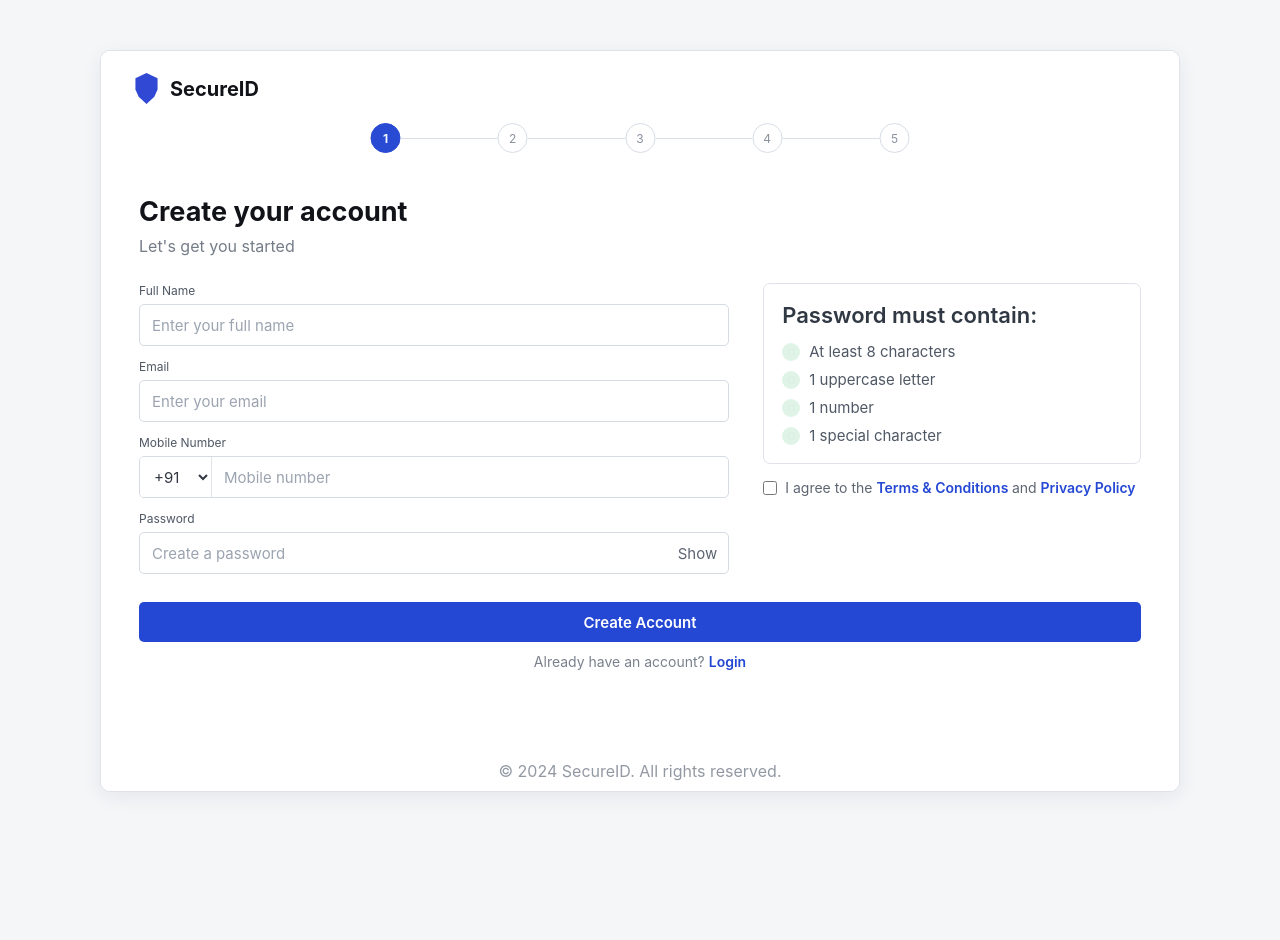
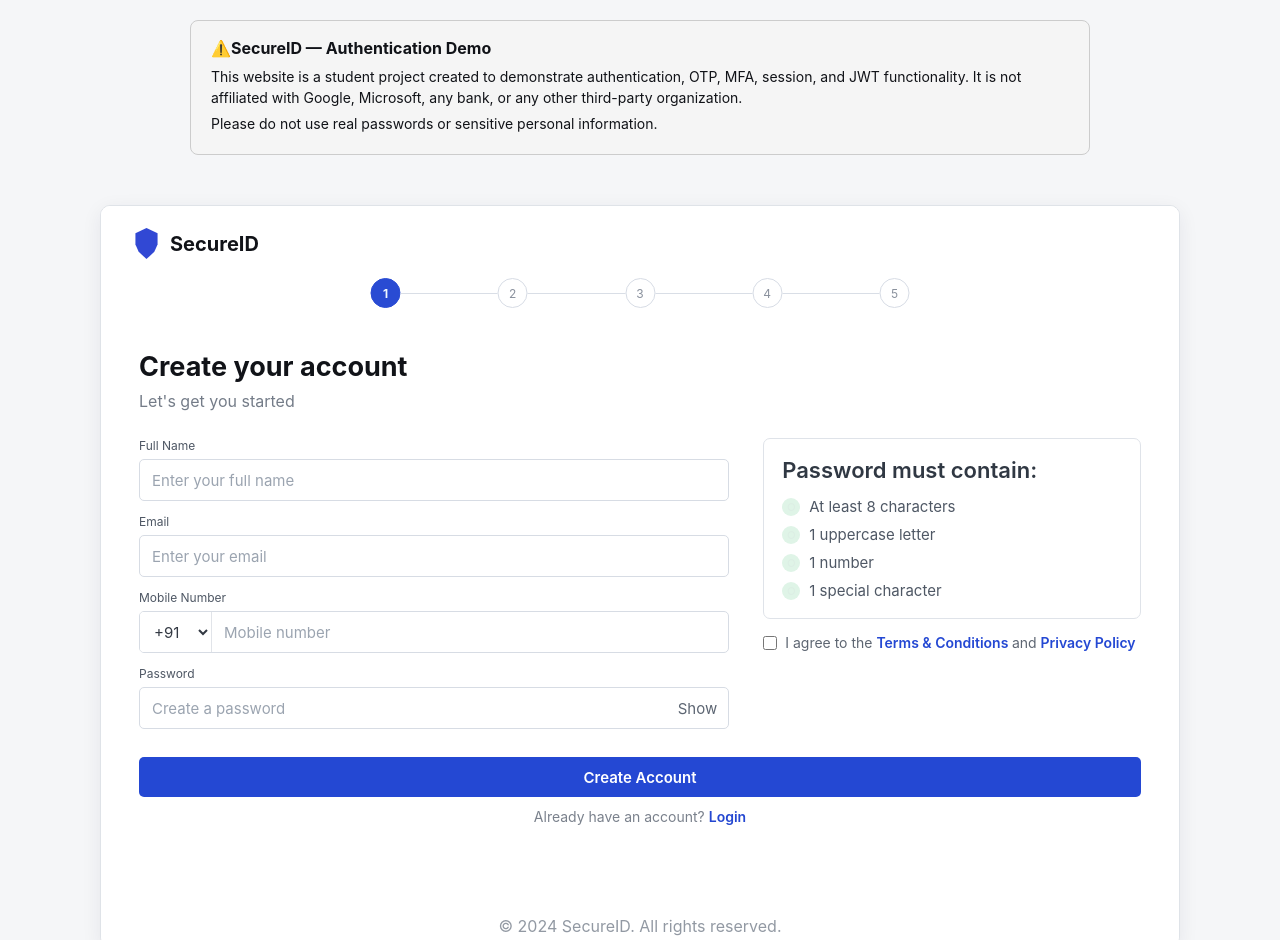
Before and after one commit to AdarshaNaskar/AdarshaNaskar_SecureID, a website: page frontend/index.html in a window 1280 px wide. Shown: the top 940 px of the page. Before the commit the page ends 842 px from the top, so only its background shows below. Drawn offline with Linux system fonts and the light colour scheme.

Commit message:
Identify SecureID as authentication demo

```diff
--- a/frontend/css/style.css
+++ b/frontend/css/style.css
@@ -2,6 +2,27 @@
   box-sizing: border-box;
   margin: 0;
   padding: 0;
+}
+
+.demo-notice {
+  max-width: 900px;
+  margin: 20px auto;
+  padding: 15px 20px;
+  border: 1px solid #ccc;
+  border-radius: 8px;
+  background: #f5f5f5;
+  font-size: 14px;
+  line-height: 1.5;
+}
+
+.demo-notice strong {
+  display: block;
+  margin-bottom: 6px;
+  font-size: 16px;
+}
+
+.demo-notice p {
+  margin: 5px 0;
 }
 
 html,
--- a/frontend/index.html
+++ b/frontend/index.html
@@ -16,6 +16,16 @@
   </head>
 
   <body>
+    <div class="demo-notice">
+      <strong>⚠️SecureID — Authentication Demo</strong>
+      <p>
+        This website is a student project created to demonstrate authentication,
+        OTP, MFA, session, and JWT functionality. It is not affiliated with
+        Google, Microsoft, any bank, or any other third-party organization.
+      </p>
+      <p>Please do not use real passwords or sensitive personal information.</p>
+    </div>
+
     <main class="app">
       <!--LEFT BRAND PANEL-->
 
```
